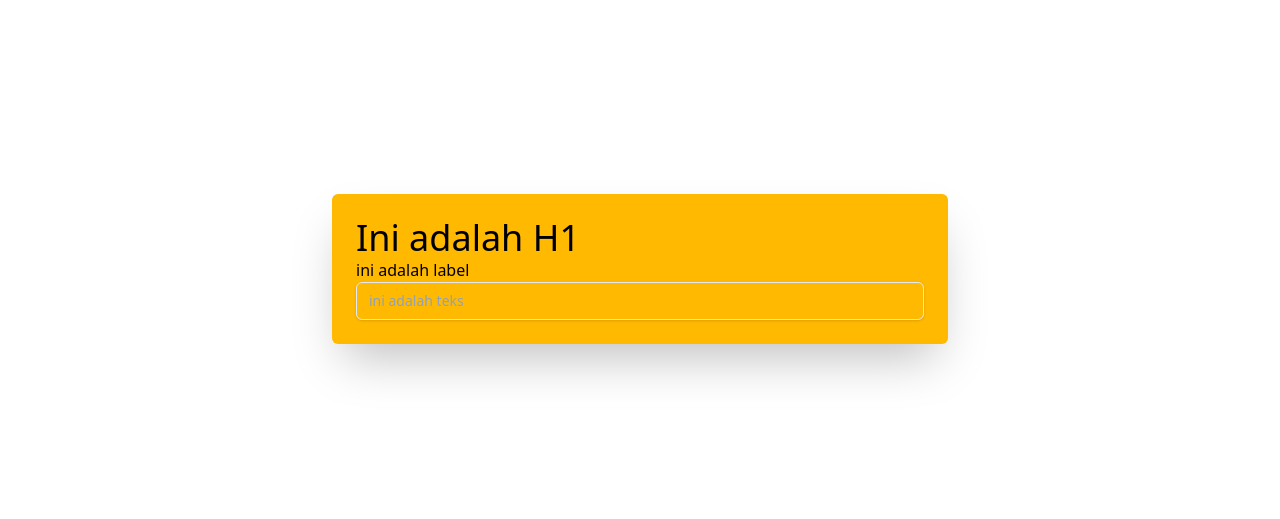
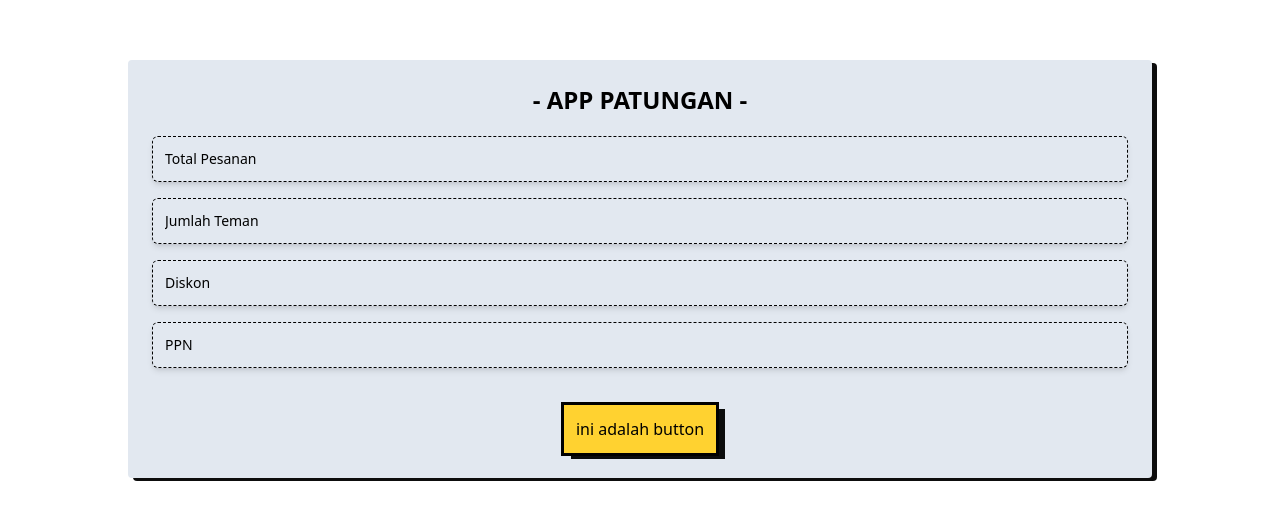
Before and after one commit to Igprad01/app-perhitungan, a Vue app: page / in a window 1280 px wide. Shown: the part 131-650 px from the top of the page. Built offline with nearby package versions, Linux system fonts and the light colour scheme.

Commit message:
fix design nya

```diff
--- a/src/views/SplitBill.vue
+++ b/src/views/SplitBill.vue
@@ -1,20 +1,45 @@
 <script setup>
 import InputField from '@/components/Elements/InputField.vue'
-import Teks from '@/components/Elements/Teks.vue'
 import Heading from '@/components/Elements/Heading.vue'
-import Label from '@/components/Elements/Label.vue'
+import Button from '@/components/Elements/Button.vue'
+
+// nanti disini perhitunganya dan skrng buat hasil designnya dulu baru fungsinya
 </script>
 
 <template>
-  <div class="flex items-center justify-center min-h-screen p-6">
-    <div class="w-full border-hidden box-border max-w-5/10 bg-amber-400 rounded-md shadow-2xl p-6">
-      <div class="mx-auto"></div>
-      <Heading :level="1" text="Ini adalah H1" />
-      <Label TulisanLabel="ini adalah label" />
-      <InputField
-        teksInput="ini adalah teks"
-        classname="w-full bg-transparent placeholder:text-slate-400 text-slate-700 text-sm border border-slate-200 rounded-md px-3 py-2 transition duration-300 ease focus:outline-none focus:border-slate-400 hover:border-slate-300 shadow-sm focus:shadow"
-      />
+  <div class="flex items-center justify-center min-h-svh md:min-h-svw lg:min-h-screen">
+    <div
+      class="w-full border-hidden box-border max-w-8/10 bg-slate-200 rounded shadow-[5px_3px_0px_0px_rgba(0,_0,_0,_0.95)] p-6"
+    >
+      <div class="mx-auto">
+        <Heading
+          :level="3"
+          text="- App patungan - "
+          Classname=" text-center font-bold uppercase mb-5"
+        />
+        <InputField
+          teksInput="Total Pesanan"
+          classname="w-full bg-transparent mb-4 py-3 px-3 placeholder:text-black border border-dashed rounded-md border-black text-slate-900 text-sm transition duration-100 focus:outline-dashed shadow-md focus:shadow"
+        />
+        <InputField
+          teksInput="Jumlah Teman"
+          classname="w-full bg-transparent mb-4 py-3 px-3 placeholder:text-black border border-dashed rounded-md border-black text-slate-900 text-sm transition duration-100 focus:outline-dashed shadow-md focus:shadow"
+        />
+        <InputField
+          teksInput="Diskon"
+          classname="w-full bg-transparent mb-4 py-3 px-3 placeholder:text-black border border-dashed rounded-md border-black text-slate-900 text-sm transition duration-100 focus:outline-dashed shadow-md focus:shadow"
+        />
+        <InputField
+          teksInput="PPN"
+          classname="w-full bg-transparent mb-4 py-3 px-3 placeholder:text-black border border-dashed rounded-md border-black text-slate-900 text-sm transition duration-100 focus:outline-dashed shadow-md focus:shadow"
+        />
+      </div>
+      <div class="flex items-center justify-center min--screen mt-5">
+        <Button
+          Teks="ini adalah button"
+          Classname="px-3 py-3 border border-black outline-2 bg-amber-300  shadow-[8px_5px_0px_0px_rgba(0,_0,_0,_0.95)]"
+        />
+      </div>
     </div>
   </div>
 </template>
```
